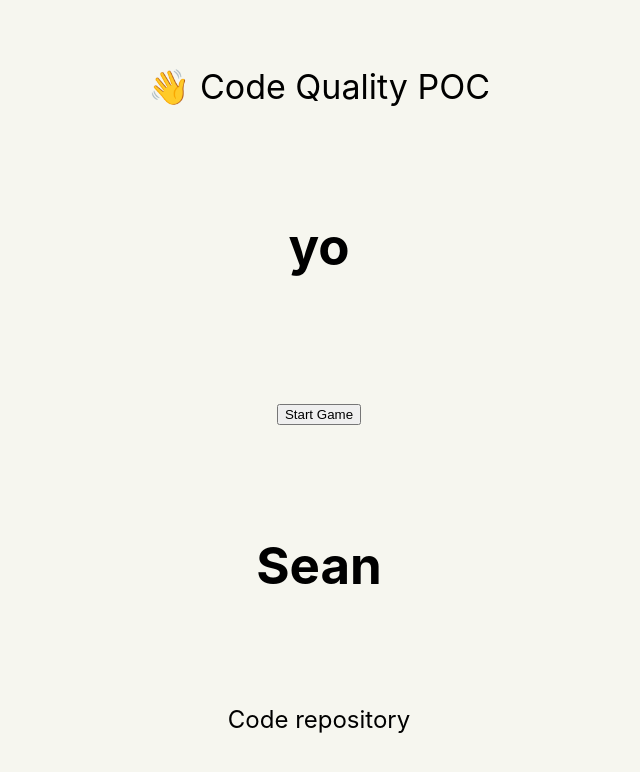
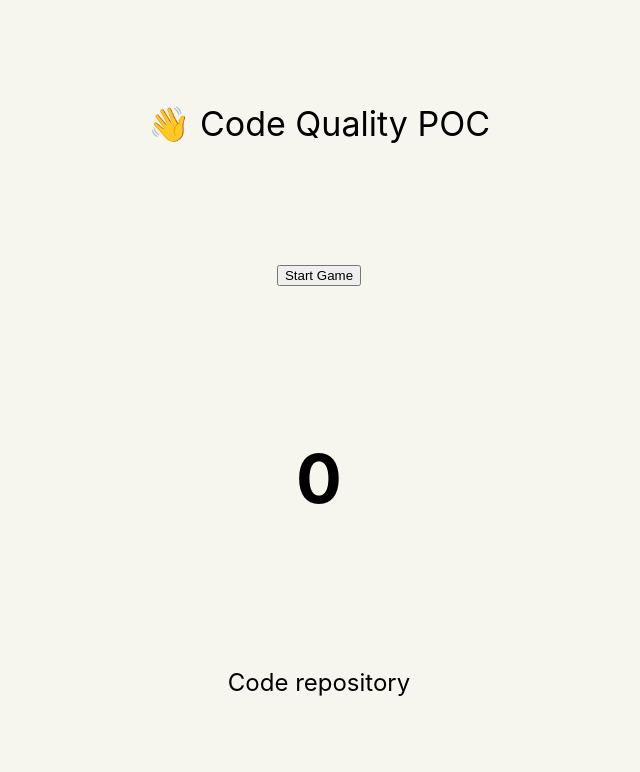
Before and after one commit to jonnyohjonnyo/codequality-poc, a React (Create React App) app: page / in a window 1280 px wide. Shown: the top 772 px of the page, without its empty margins (321-961 px from the left). Built offline with nearby package versions, Linux system fonts and the light colour scheme.

Commit message:
scaffold game structure

```diff
--- a/src/App.js
+++ b/src/App.js
@@ -16,25 +16,25 @@ import * as selectors from "./selectors";
 function App() {
   const dispatch = useDispatch();
 
-  const onScreen = useSelector(selectors.getOnScreen);
+  const question = useSelector(selectors.getNextQuestion);
+  const questionId = useSelector(selectors.getNextQuestionId);
+  const seansMood = useSelector(selectors.getSeansMood);
+  const gameState = useSelector(selectors.getGameState);
 
-  const MainContent = (onScreen === WELCOME) ? <Welcome /> : <Question />;
+  const displays = {
+    WELCOME: <Welcome handler={() => dispatch({ type: ACTIONS.Types.START_GAME })} />,
+    QUESTIONS: <Question handler={(value) => dispatch({ type: ACTIONS.Types.SELECT_ANSWER, data: { questionId, moodEffect: value } })} question={question} />,
+    GOODBYE: <h1>Bye</h1>,
+  };
 
   return (
-    <div className="App">
-      <section className="App-body">
-        <div>
-          <span role="img" aria-label="waving hand">👋</span>&nbsp;Code Quality POC
-        </div>
-        {MainContent}
-        <div>
-          <button onClick={() => dispatch({ type: ACTIONS.Types.START_GAME })}>
-            Start Game
-          </button>
-        </div>
-        <Sean />
-        <div className="App-secondary">Code repository</div>
-      </section>
+    <div className="App App-body">
+      <header>
+        <span role="img" aria-label="waving hand">👋</span>&nbsp;Code Quality POC
+        </header>
+      {displays[gameState]}
+      <Sean mood={seansMood} />
+      <footer className="App-secondary">Code repository</footer>
     </div>
   );
 }
--- a/src/components/Question.js
+++ b/src/components/Question.js
@@ -1,7 +1,16 @@
 import React from 'react';
 
-const Component = () => (
-    <h1>no</h1>
-);
-
+const Component = ({ question, handler }) => {
+    const { answers } = question;
+    const buttons = [];
+    answers.forEach((answer) => {
+        buttons.push(<button onClick={handler} key={answer.text}>{answer.text}</button>)
+    });
+    return (
+        <main>
+            <div>{question.text}</div>
+            {buttons}
+        </main>
+    );
+}
 export default Component;
--- a/src/components/Sean.js
+++ b/src/components/Sean.js
@@ -1,7 +1,7 @@
 import React from 'react';
 
-const Component = () => (
-    <h1>Sean</h1>
+const Component = ({ mood }) => (
+    <h1>{mood}</h1>
 );
 
 export default Component;
--- a/src/components/Welcome.js
+++ b/src/components/Welcome.js
@@ -1,7 +1,11 @@
 import React from 'react';
 
-const Component = () => (
-    <h1>yo</h1>
+const Component = ({ handler }) => (
+    <main>
+        <button onClick={handler}>
+            Start Game
+          </button>
+    </main>
 );
 
 export default Component;
--- a/src/consts.js
+++ b/src/consts.js
@@ -1,5 +1,5 @@
-export const questions = {
-    QUESTION_1: {
+export const questions = [
+    {
         text: 'What is your favorite color?',
         answers: [
             {
@@ -12,6 +12,8 @@ export const questions = {
             }
         ]
     },
-};
+];
 
 export const WELCOME = 'WELCOME';
+export const QUESTIONS = 'QUESTIONS';
+export const GOODBYE = 'GOODBYE';
--- a/src/reducer.js
+++ b/src/reducer.js
@@ -2,8 +2,17 @@ import ACTIONS from "./actions";
 
 import { questions, WELCOME } from "./consts.js";
 
+const generateQuestionOrder = () => {
+    const questionOrder = [];
+    for (let i = 0; i < questions.length; i++) {
+        questionOrder.push(i);
+    }
+    return questionOrder;
+}
+
 const defaultState = {
     questions,
+    questionsToBeAsked: generateQuestionOrder(),
     seansMood: 0,
     onScreen: WELCOME,
 };
@@ -13,7 +22,13 @@ const todoReducer = (state = defaultState, action) => {
         case ACTIONS.Types.START_GAME: {
             return {
                 ...state,
-                onScreen: 'QUESTION_1',
+                onScreen: null,
+            };
+        }
+        case ACTIONS.Types.SELECT_ANSWER: {
+            return {
+                ...state,
+                questionsToBeAsked: state.questionsToBeAsked.slice(0, -1),
             };
         }
         default:
--- a/src/selectors.js
+++ b/src/selectors.js
@@ -1 +1,24 @@
+import _ from 'lodash';
+
+import { WELCOME, QUESTIONS, GOODBYE } from './consts';
+
 export const getOnScreen = (state => state.onScreen);
+
+export const getSeansMood = (state => state.seansMood);
+
+export const getNextQuestionId = state => _.last(state.questionsToBeAsked);
+
+export const getNextQuestion = (state => {
+    const nextQuestion = getNextQuestionId(state);
+    return state.questions[nextQuestion];
+});
+
+export const getGameState = (state => {
+    if (state.onScreen === WELCOME) {
+        return WELCOME;
+    }
+    if (state.questionsToBeAsked.length === 0) {
+        return GOODBYE;
+    }
+    return QUESTIONS;
+});
```
Also changed, not shown: 1 other file (tests, documents, lock files or other folders).
